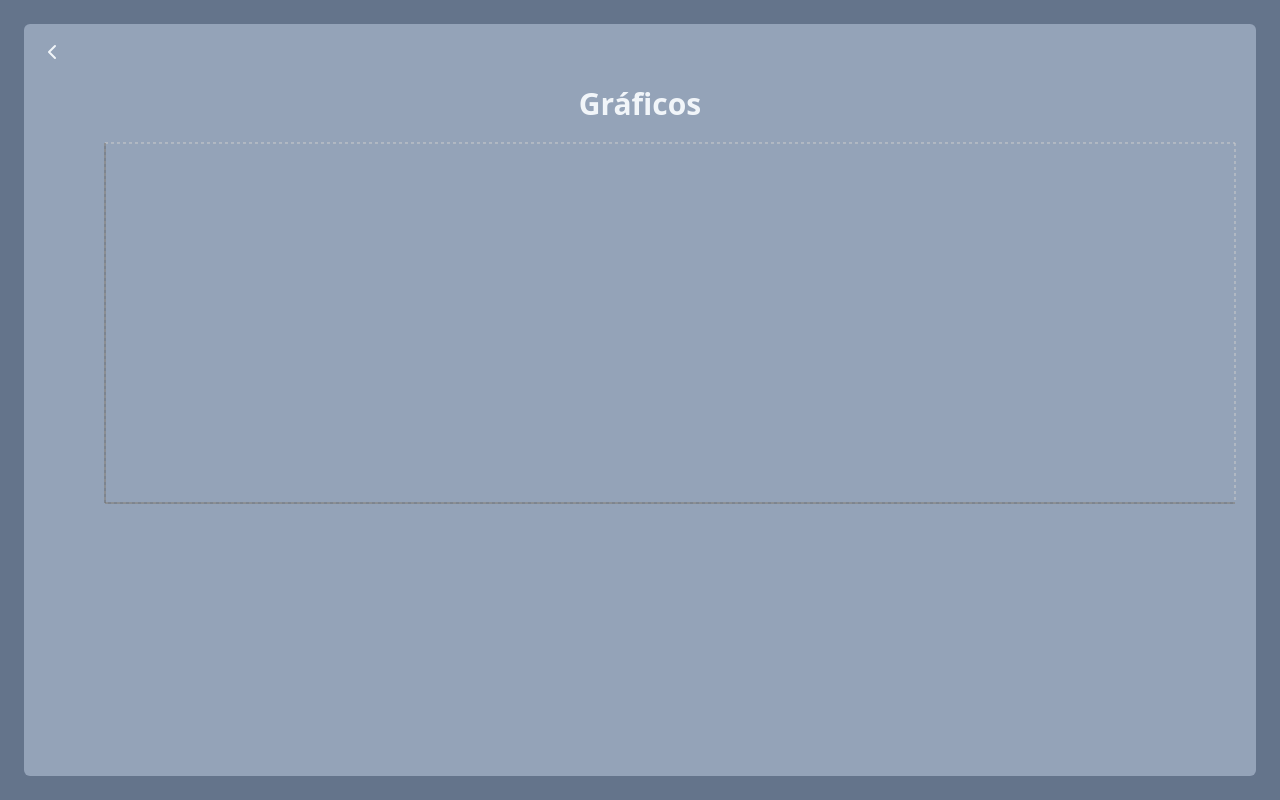
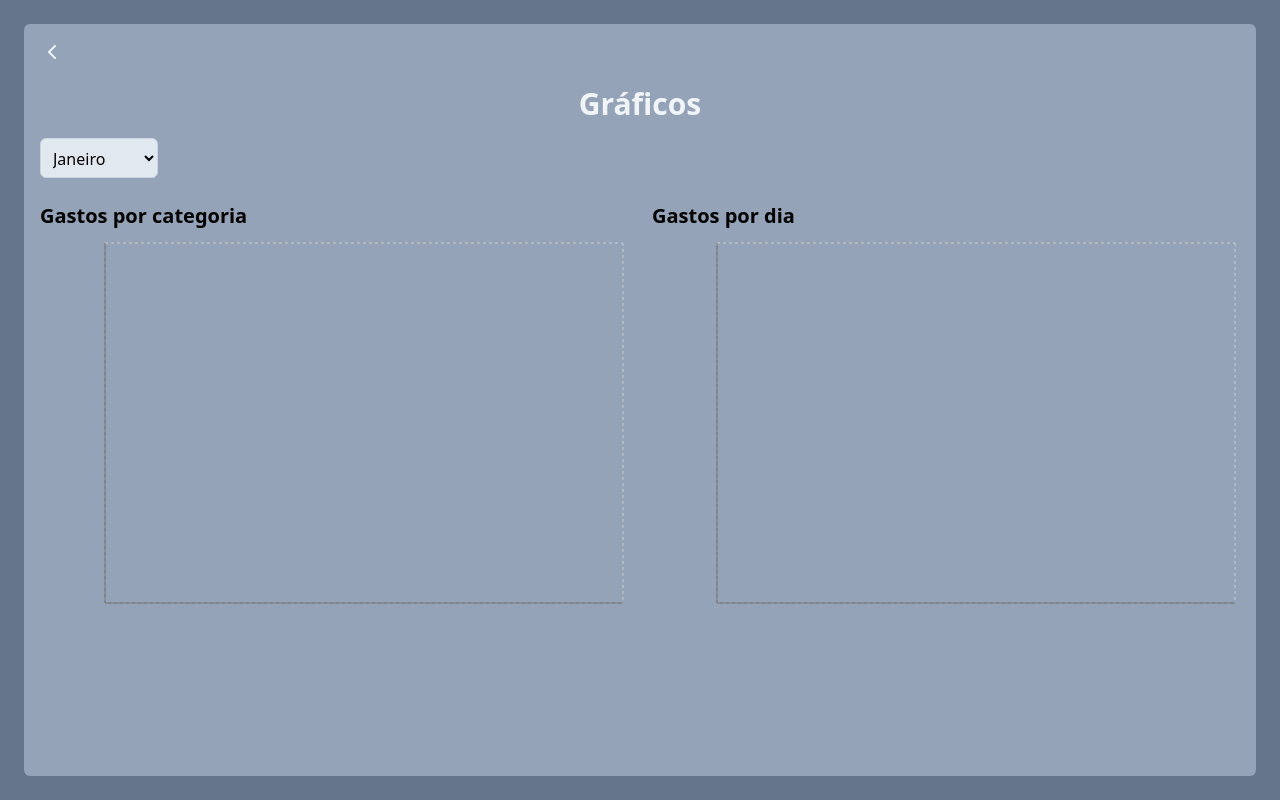
Before and after one commit to ArthurPrzygocki/curso-de-react, a React (Vite) app: page /grafico in a window 1280 px wide. Built offline with nearby package versions, Linux system fonts and the light colour scheme.

Commit message:
Grafico de Linha

```diff
--- a/src/components/Grafico.jsx
+++ b/src/components/Grafico.jsx
@@ -1,6 +1,8 @@
 import {
     BarChart,
     Bar,
+    LineChart,
+    Line,
     XAxis,
     YAxis,
     CartesianGrid,
@@ -9,16 +11,25 @@ import {
 } from "recharts";
 
 import { useState, useEffect } from "react";
+import SelectMes from "./SelectMes";
 
 function Grafico() {
     const [dias, setDias] = useState([]);
+    const [mesSelecionado, setMesSelecionado] = useState("Janeiro");
+
 
     useEffect(() => {
         const dados = JSON.parse(localStorage.getItem("dias")) || [];
         setDias(dados);
     }, []);
 
-    const dadosGrafico = dias.reduce((acc, dia) => {
+    // Filtra os gastos pelo mês selecionado
+    const diasDoMes = dias.filter(
+        (dia) => dia.mes === mesSelecionado
+    );
+
+    // Dados para o gráfico de categorias
+    const dadosGraficoCategoria = diasDoMes.reduce((acc, dia) => {
         const categoria = dia.categorias[0];
 
         const existente = acc.find(
@@ -37,20 +48,74 @@ function Grafico() {
         return acc;
     }, []);
 
+    // Dados para o gráfico de gastos por dia
+    const dadosGraficoDia = diasDoMes.reduce((acc, dia) => {
+        const diaAtual = dia.dia;
+
+        const existente = acc.find(
+            (item) => item.dia === diaAtual
+        );
+
+        if (existente) {
+            existente.valor += Number(dia.valor);
+        } else {
+            acc.push({
+                dia: diaAtual,
+                valor: Number(dia.valor),
+            });
+        }
+
+        return acc;
+    }, []);
+
     return (
-        <ResponsiveContainer width="100%" height={400}>
-            <BarChart data={dadosGrafico}>
-                <CartesianGrid strokeDasharray="3 3" />
+        <div className="w-full">
 
-                <XAxis dataKey="categoria" />
+            <SelectMes
+                mesSelecionado={mesSelecionado}
+                setMesSelecionado={setMesSelecionado}
+            />
 
-                <YAxis />
+            <div className="flex gap-6 w-full mt-6">
 
-                <Tooltip />
+                {/* Gráfico por categoria */}
+                <div className="w-1/2">
+                    <h2 className="text-xl font-bold mb-2">
+                        Gastos por categoria
+                    </h2>
 
-                <Bar dataKey="valor" />
-            </BarChart>
-        </ResponsiveContainer>
+                    <ResponsiveContainer width="100%" height={400}>
+                        <BarChart data={dadosGraficoCategoria}>
+                            <CartesianGrid strokeDasharray="3 3" />
+                            <XAxis dataKey="categoria" />
+                            <YAxis />
+                            <Tooltip />
+                            <Bar dataKey="valor" />
+                        </BarChart>
+                    </ResponsiveContainer>
+                </div>
+
+                <div className="w-1/2">
+                    <h2 className="text-xl font-bold mb-2">
+                        Gastos por dia
+                    </h2>
+
+                    <ResponsiveContainer width="100%" height={400}>
+                        <LineChart data={dadosGraficoDia}>
+                            <CartesianGrid strokeDasharray="3 3" />
+                            <XAxis dataKey="dia" />
+                            <YAxis />
+                            <Tooltip />
+                            <Line
+                                type="monotone"
+                                dataKey="valor"
+                            />
+                        </LineChart>
+                    </ResponsiveContainer>
+                </div>
+
+            </div>
+        </div>
     );
 }
 
--- /dev/null
+++ b/src/components/SelectMes.jsx
@@ -0,0 +1,32 @@
+function SelectMes({ mesSelecionado, setMesSelecionado }) {
+    const meses = [
+        "Janeiro",
+        "Fevereiro",
+        "Março",
+        "Abril",
+        "Maio",
+        "Junho",
+        "Julho",
+        "Agosto",
+        "Setembro",
+        "Outubro",
+        "Novembro",
+        "Dezembro",
+    ];
+
+    return (
+        <select
+            value={mesSelecionado}
+            onChange={(e) => setMesSelecionado(e.target.value)}
+            className="h-10 bg-slate-200 p-2 rounded-md border border-slate-300"
+        >
+            {meses.map((mes) => (
+                <option key={mes} value={mes}>
+                    {mes}
+                </option>
+            ))}
+        </select>
+    );
+}
+
+export default SelectMes;
```
